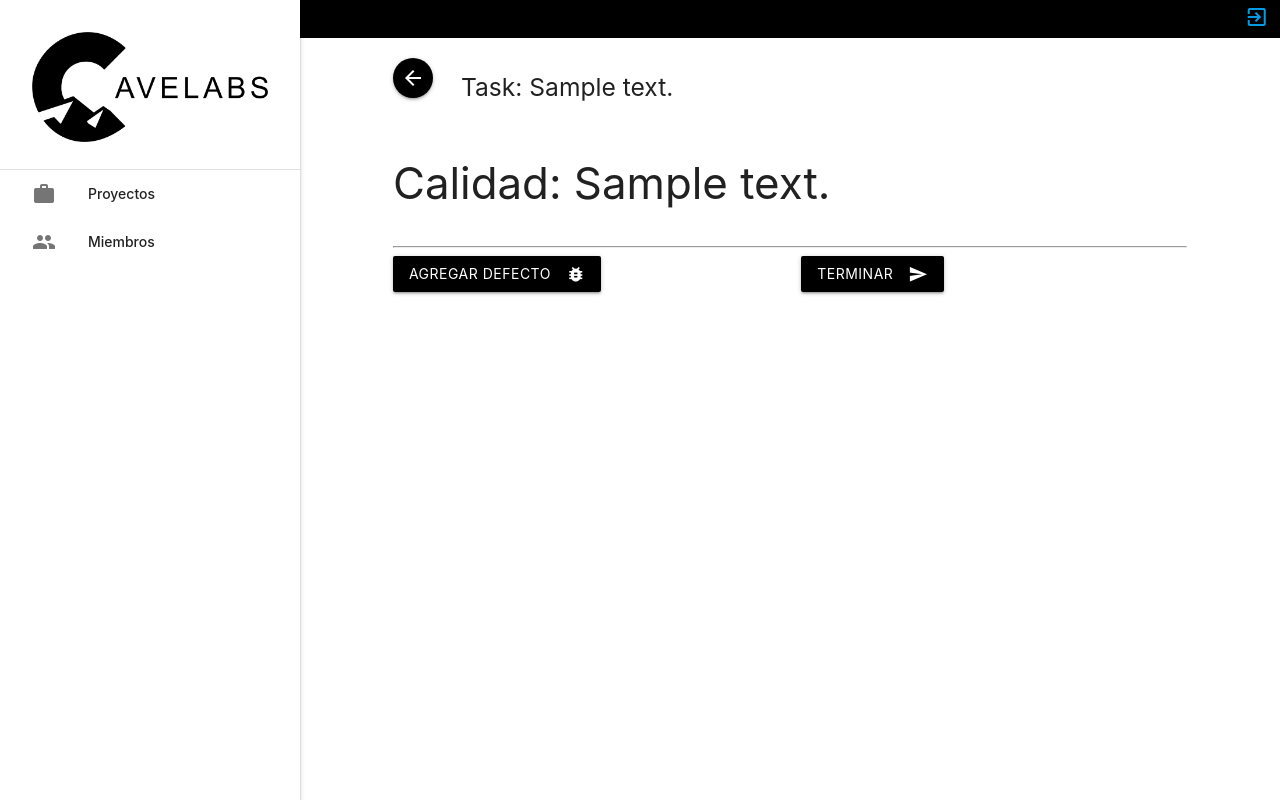
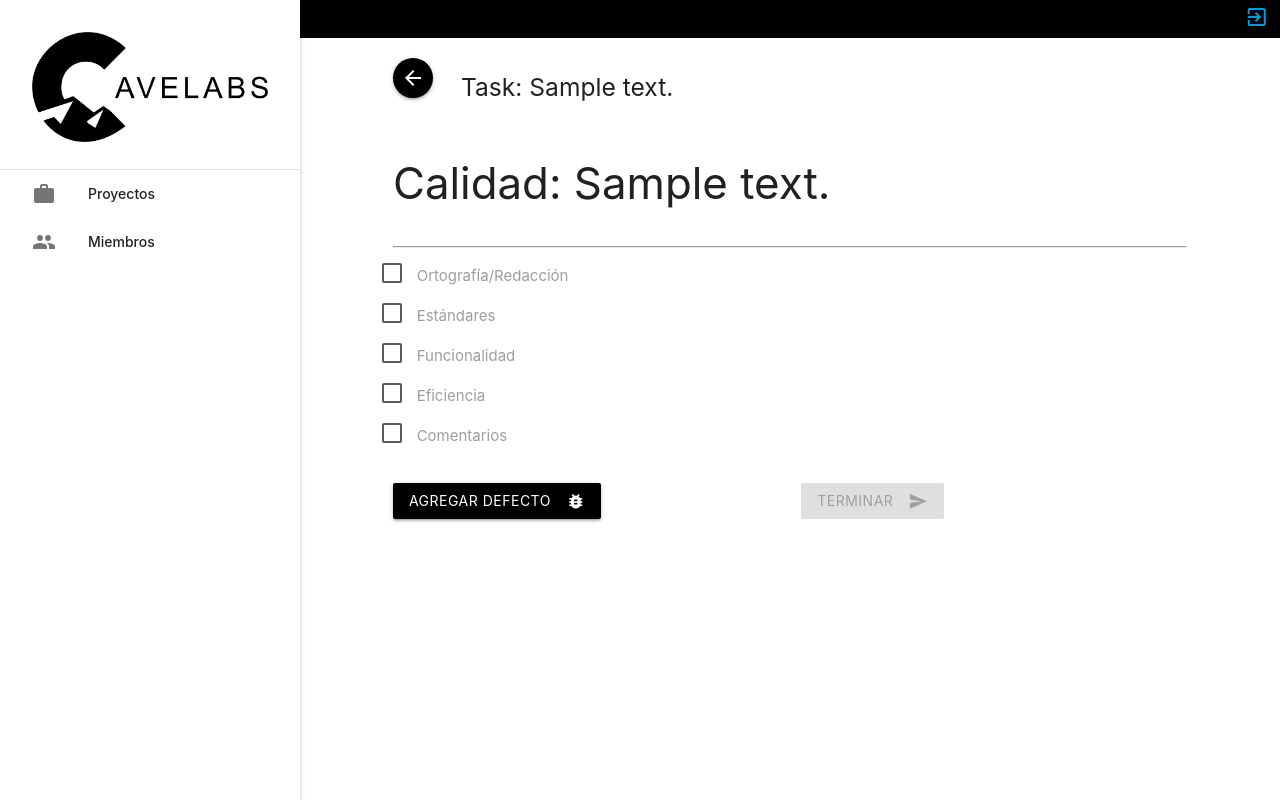
Before and after one commit to danielamezcua/okthen, a Django app: template okthen/tasks/templates/calidad_task.html in a window 1280 px wide. Run offline with Django 3.2, Linux system fonts and the light colour scheme; tables that the repository leaves empty hold one stand-in row (values such as "Sample post"); the template is opened without the code that fills it: values that come from a table or form of the project are taken from there, most other values are stand-ins (such as "Sample title", 1, 10 or a date in 2020); some libraries are stand-ins or nearby versions.

Commit message:
Añadir calidad

```diff
--- a/okthen/tasks/templates/calidad_task.html
+++ b/okthen/tasks/templates/calidad_task.html
@@ -21,13 +21,48 @@
             <hr>
 
             <div class="row">
+                <p>
+                    <label>
+                        <input type="checkbox" class="checkbox text-black filled-in"  />
+                        <span> Ortografía/Redacción </span>
+                    </label>
+                </p>
+                <p>
+                    <label>
+                        <input type="checkbox" class="checkbox black filled-in"  />
+                        <span> Estándares </span>
+                    </label>
+                </p>
+                <p>
+                    <label>
+                        <input type="checkbox" class="checkbox black filled-in" />
+                        <span> Funcionalidad </span>
+                    </label>
+                </p>
+
+                <p>
+                    <label>
+                        <input type="checkbox" class="checkbox black filled-in"/>
+                        <span> Eficiencia </span>
+                    </label>
+                </p>
+
+                <p>
+                    <label>
+                        <input type="checkbox" class="checkbox black filled-in"  />
+                        <span> Comentarios </span>
+                    </label>
+                </p>
+            </div>
+
+            <div class="row">
                 <div class="col s6">
                   <button class="btn waves-effect waves-light black modal-trigger"  href="#modal_defecto" type="submit" name="action">Agregar defecto
                     <i class="material-icons right">bug_report</i>
                   </button>
                 </div>
                 <div class="col s6">
-                  <a href="{% url 'tasks:terminar_task' task.id %}" class="btn waves-effect waves-light black right-align" type="submit" name="action">Terminar
+                  <a href="{% url 'tasks:terminar_task' task.id %}" class="btn waves-effect waves-light black right-align" type="submit" id="boton_terminar" name="action">Terminar
                     <i class="material-icons right">send</i>
                   </a>
                 </div>
@@ -43,10 +78,11 @@
     <script>
          $(document).ready(function(){
                 $('.modal').modal();
-             $('#id_workitem').val({{ task.work_item.id }});
-            $('#id_task').val({{ task.id }});
-
+                $('#id_workitem').val({{ task.work_item.id }});
+                $('#id_task').val({{ task.id }});
+                $('#boton_terminar').addClass('disabled');
                 $('select').formSelect();
+                $(".dropdown-content>li>span").css("color", "#000000");
                 $(".dropdown-content>li>span").css("color", "#000000");
         });
          $('#id_workitem').change(function(){
@@ -60,5 +96,14 @@
                }
            });
        });
+
+         //Verificar que los checkboxes estén checados
+         $('.checkbox').change(function(){
+             if ($('.checkbox:checked').length == $('.checkbox').length) {
+                 $('#boton_terminar').removeClass('disabled');
+             } else {
+                 $('#boton_terminar').addClass('disabled');
+             }
+         });
     </script>
 {% endblock %}
```
